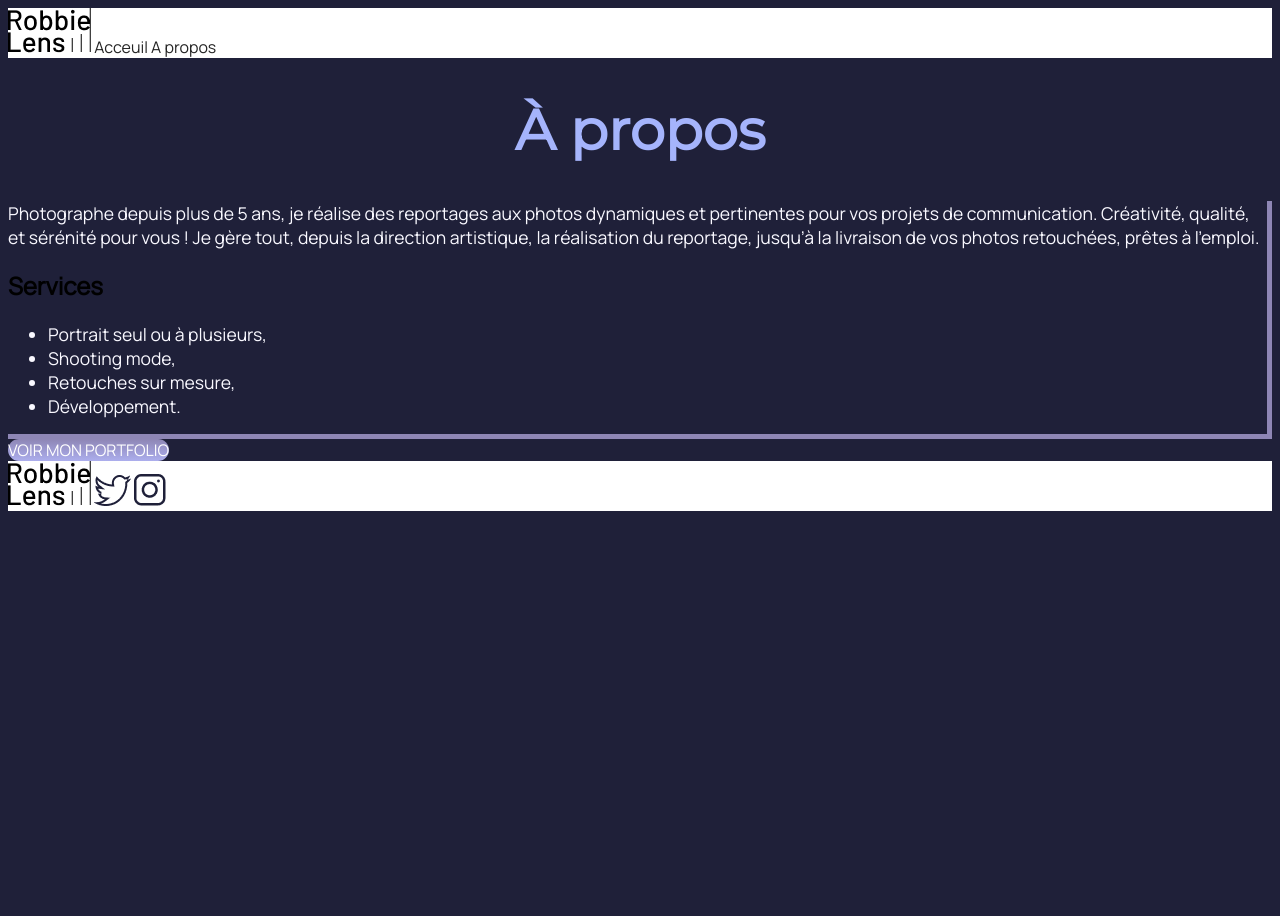
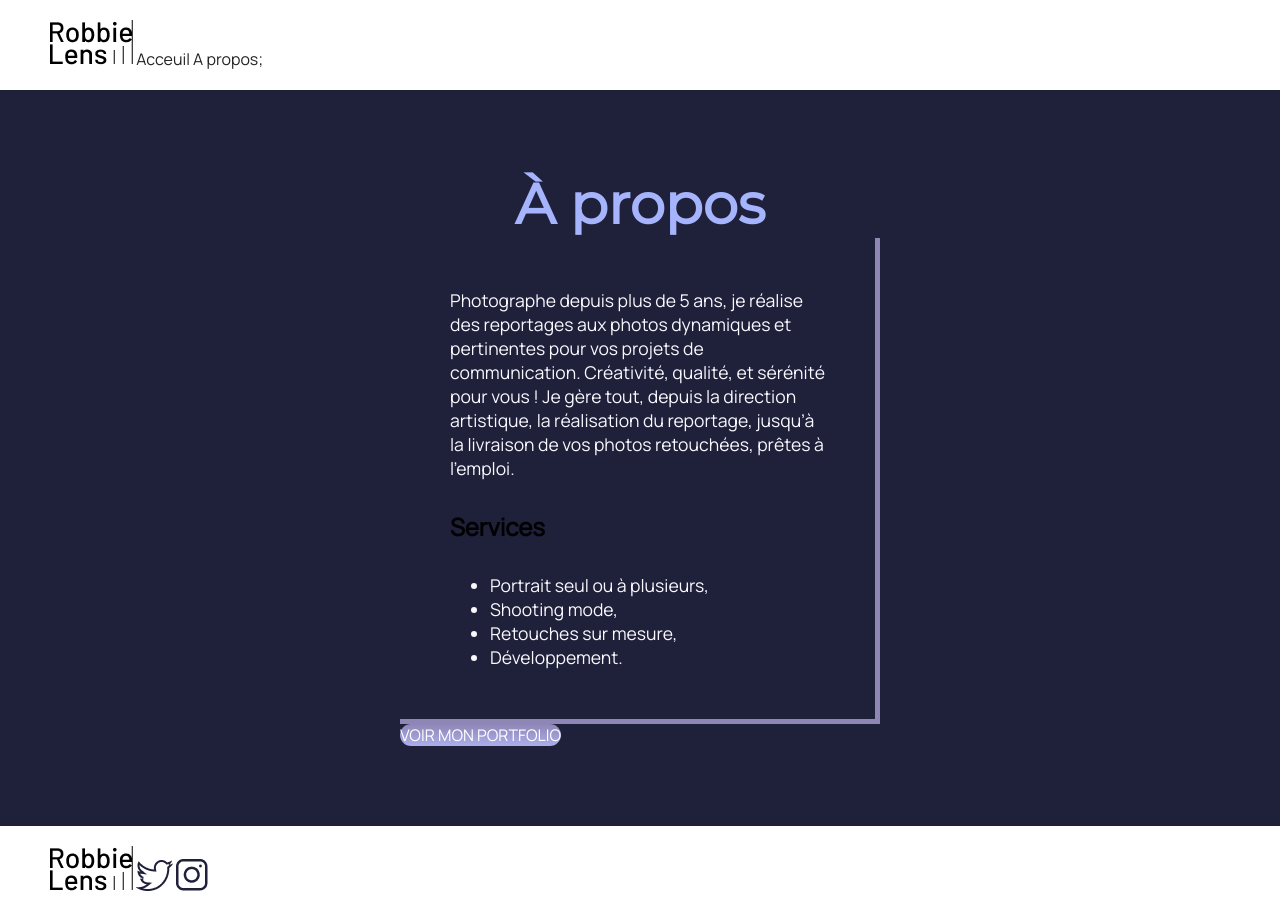
Before and after one commit to hushd02/Robbie-Lens-Photographie, a plain HTML site: page a-propos.html in a window 1280 px wide. Before the commit the page ends 800 px from the top, so only its background shows below. Drawn offline with Linux system fonts and the light colour scheme.

Commit message:
Ajout des marges

```diff
--- a/a-propos.html
+++ b/a-propos.html
@@ -17,11 +17,12 @@
         <img src="images/logo.png" alt="logo du site">
         </a>
         <a href="index.html">Acceuil</a>
-        <a href="a-propos.html">A propos</a>
+        <a href="a-propos.html">A propos;</a>
       </nav>
     </header>
-    <main>
-         <h1>À propos</h1>
+    <main class="clsmain">
+    <section>
+                <h1>À propos</h1>
     <div class="clsapropos">
         <p>Photographe depuis plus de 5 ans, je réalise des reportages aux photos dynamiques et pertinentes pour vos projets de communication. Créativité, qualité, et sérénité pour vous ! Je gère tout, depuis la direction artistique, la réalisation du reportage, jusqu’à la livraison de vos photos retouchées, prêtes à l’emploi.</p>
         <h2>Services</h2>
@@ -35,6 +36,7 @@
     <div>
         <a href="" class="clslien">VOIR MON PORTFOLIO</a>
     </div>
+    </section>
     </main>
     <footer class="pieddepage">
     <a href="index.html" class="lienlogo">
--- a/style.css
+++ b/style.css
@@ -1,3 +1,6 @@
+*{
+ margin: 0;
+}
 body{
     /* Ici on utilise le sélecteur body pour appliquer une police et une taille par défaut pour les éléments */
     background-color: #1F2039 ;
@@ -41,6 +44,10 @@ a:hover{
 .entete,
 .pieddepage{
     background-color:  white ;
+    padding-top : 20px;
+    padding-bottom : 20px;
+    padding-left: 50px ;
+    padding-right: 50px ;
 }
 
 
@@ -57,9 +64,21 @@ h2{
 .clsapropos{
     border-right: 5px solid #8e86b5;
     border-bottom: 5px solid  #8e86b5;
-
-
+    padding: 50px;
+}
+.clsapropos h2{
+    margin-top: 30px;
+}
+.clsapropos ul{
+    margin-top : 30px;
 }
 .lienlogo:hover{
     opacity: 0.5;
 }
+section{
+    padding : 80px;
+}
+.clsmain{
+    width : 50%;
+    margin: auto;
+}
```
Also changed, not shown: index.html (+3 -1 lines).
